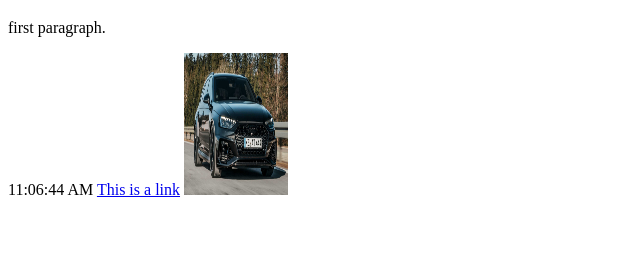
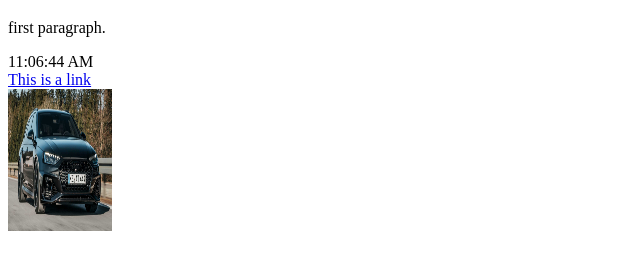
Before and after one commit to JonasB06/index.html, a plain HTML site: page index.html in a window 1280 px wide. Shown: the part 61-330 px from the top of the page, without its empty margins (0-640 px from the left). Drawn offline with Linux system fonts and the light colour scheme; no server answers.

Commit message:
Update index.html

```diff
--- a/index.html
+++ b/index.html
@@ -16,11 +16,11 @@
     time.innerHTML = now.toLocaleTimeString();
   }
   setInterval(updateTime, 1000);
-</script>
+</script> <br>
 
-<a href="https://www.audi.at/audi-welt/audi-welt">This is a link</a>
+<a href="https://www.audi.at/audi-welt/audi-welt">This is a link</a> <br>
 
-<img src="audi-rs4-by-abt-lead-image.jpg" alt="de.motor1.com" width="104" height="142">
+<img src="audi-rs4-by-abt-lead-image.jpg" alt="de.motor1.com" width="104" height="142"> <br>
 
 <div id="btc-price"></div>
 
```
